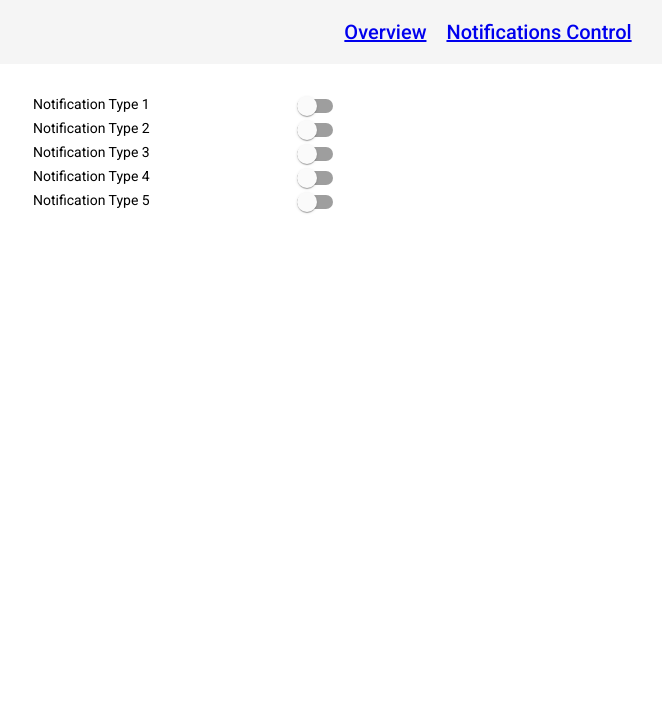
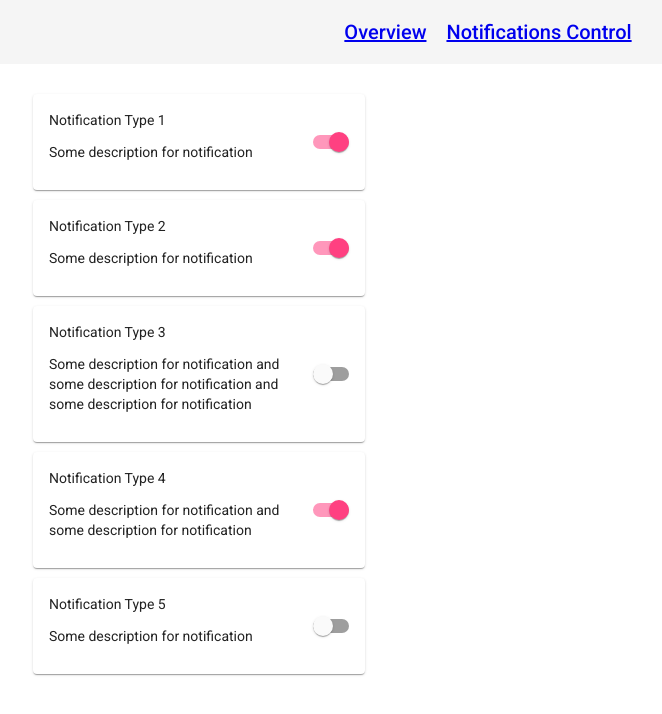
Before and after one commit to banksiaglobal/femtech-reminder, an Angular app in the folder angular/: page /notifications-control in a window 1280 px wide. Shown: the top 714 px of the page, without its empty margins (142-804 px from the left). Built offline with nearby package versions, Linux system fonts and the light colour scheme.

Commit message:
notifications page update

```diff
--- a/angular/src/app/start-page/notifications-control/notifications-control-form/notifications-control-form.component.html
+++ b/angular/src/app/start-page/notifications-control/notifications-control-form/notifications-control-form.component.html
@@ -1,6 +1,9 @@
 <div class="notifications-box" *ngIf="data.length > 0">
-  <div class="notifications-box-card" *ngFor="let item of data">
-    {{ item.title }}
-    <mat-slide-toggle></mat-slide-toggle>
-  </div>
+  <mat-card class="notifications-box-card" *ngFor="let item of data">
+    <div>
+      <p>{{ item.title }}</p>
+      <p>{{ item.description }}</p>
+    </div>
+    <mat-slide-toggle [checked]="item.state" (change)="changeState.emit(item.id)"></mat-slide-toggle>
+  </mat-card>
 </div>
--- a/angular/src/app/start-page/notifications-control/notifications-control-form/notifications-control-form.component.scss
+++ b/angular/src/app/start-page/notifications-control/notifications-control-form/notifications-control-form.component.scss
@@ -7,5 +7,7 @@
     width: 300px;
     display: flex;
     justify-content: space-between;
+    align-items: center;
+    margin-bottom: 10px;
   }
 }
--- a/angular/src/app/start-page/notifications-control/notifications-control-form/notifications-control-form.component.ts
+++ b/angular/src/app/start-page/notifications-control/notifications-control-form/notifications-control-form.component.ts
@@ -8,5 +8,5 @@ import { Component, EventEmitter, Input, Output } from '@angular/core';
 export class NotificationsControlFormComponent {
   @Input() data!: any[];
 
-  @Output() changeState: EventEmitter<boolean> = new EventEmitter<boolean>();
+  @Output() changeState: EventEmitter<string> = new EventEmitter<string>();
 }
--- a/angular/src/app/start-page/notifications-control/notifications-control-page/notifications-control-page.component.ts
+++ b/angular/src/app/start-page/notifications-control/notifications-control-page/notifications-control-page.component.ts
@@ -10,26 +10,31 @@ export class NotificationsControlPageComponent implements OnInit {
     {
       id: '1',
       title: 'Notification Type 1',
+      description: 'Some description for notification',
       state: true,
     },
     {
       id: '2',
       title: 'Notification Type 2',
+      description: 'Some description for notification',
       state: true,
     },
     {
       id: '3',
       title: 'Notification Type 3',
+      description: 'Some description for notification and some description for notification and some description for notification',
       state: false,
     },
     {
       id: '4',
       title: 'Notification Type 4',
+      description: 'Some description for notification and some description for notification',
       state: true,
     },
     {
       id: '5',
       title: 'Notification Type 5',
+      description: 'Some description for notification',
       state: false,
     },
   ]
@@ -39,7 +44,10 @@ export class NotificationsControlPageComponent implements OnInit {
   ngOnInit(): void {
   }
 
-  onChangeState(event: any) {
-    console.log(event);
+  onChangeState(id: string) {
+    this.notificationsList.map(el => {
+      if (el.id === id) return el.state = !el.state;
+      return;
+    });
   }
 }
--- a/angular/src/app/start-page/notifications-control/notifications-control.module.ts
+++ b/angular/src/app/start-page/notifications-control/notifications-control.module.ts
@@ -4,13 +4,14 @@ import { NotificationsControlFormComponent } from './notifications-control-form/
 import { NotificationsControlRoutingModule } from './notifications-control-routing.module';
 import { MatSlideToggleModule } from '@angular/material/slide-toggle';
 import { CommonModule } from '@angular/common';
+import { MatCardModule } from '@angular/material/card';
 
 @NgModule({
   declarations: [
     NotificationsControlPageComponent,
     NotificationsControlFormComponent
   ],
-  imports: [CommonModule, MatSlideToggleModule],
+  imports: [CommonModule, MatSlideToggleModule, MatCardModule],
   exports: [NotificationsControlRoutingModule],
 })
 export class NotificationsControlModule {}
```
